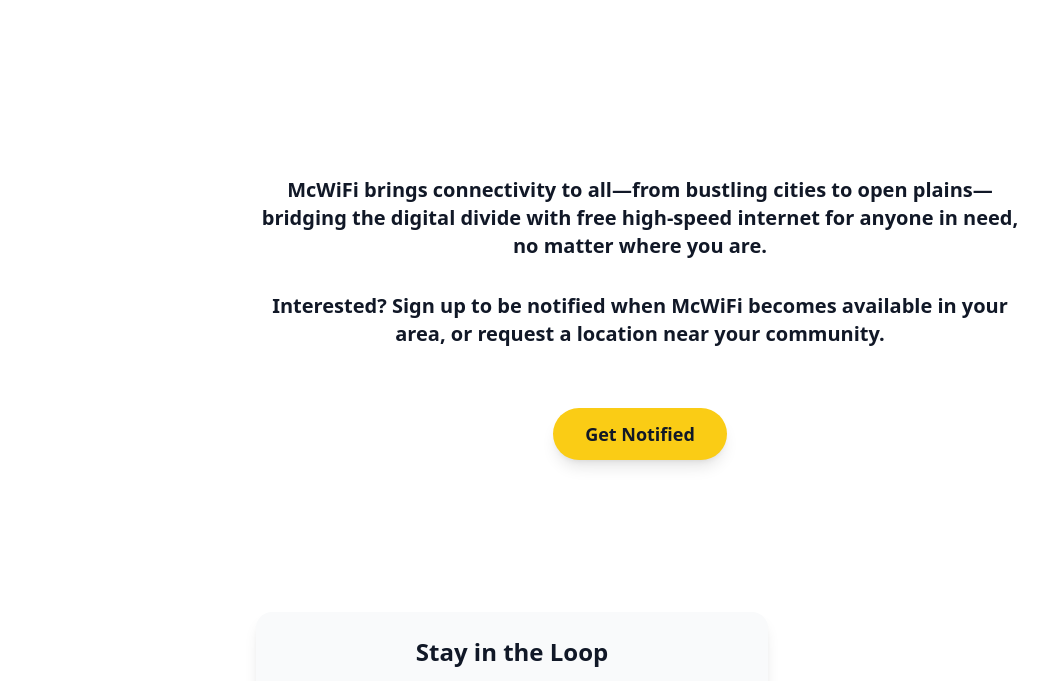
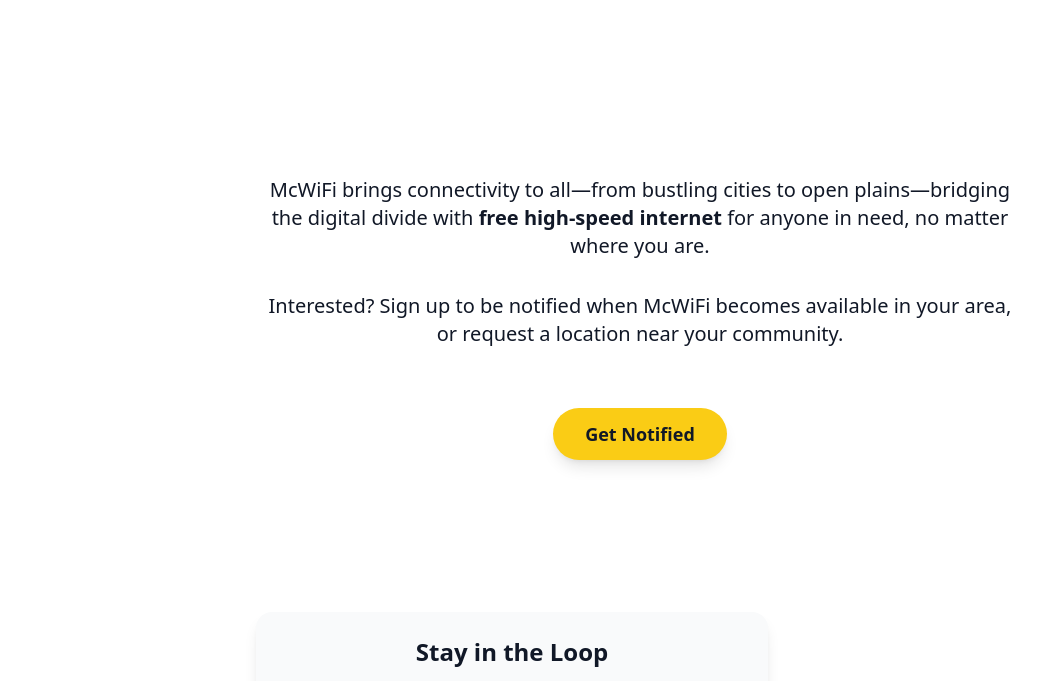
Before and after one commit to McWiFi-Owner/mcwifi-landing, a plain HTML site: page index.html in a window 1280 px wide. Shown: the part 76-757 px from the top of the page, without its empty margins (0-1054 px from the left). Drawn offline with nearby package versions, Linux system fonts and the light colour scheme.

Commit message:
Update index.html

```diff
--- a/index.html
+++ b/index.html
@@ -34,12 +34,13 @@
 
 <!-- After -->
 <h2 class="text-5xl sm:text-6xl font-extrabold mb-6 leading-tight break-words">
-        <p class="text-lg sm:text-xl mb-8">
-          McWiFi brings connectivity to all—from bustling cities to open plains—bridging the digital divide with <span class="font-semibold">free high-speed internet</span> for anyone in need, no matter where you are.
-        </p>
-        <p class="text-lg sm:text-xl mb-10">
-          Interested? Sign up to be notified when McWiFi becomes available in your area, or request a location near your community.
-        </p>
+        <p class="text-lg sm:text-xl mb-8 font-normal">
+  McWiFi brings connectivity to all—from bustling cities to open plains—bridging the digital divide with
+  <span class="font-semibold">free high-speed internet</span> for anyone in need, no matter where you are.
+</p>
+        <p class="text-lg sm:text-xl mb-10 font-normal">
+  Interested? Sign up to be notified when McWiFi becomes available in your area, or request a location near your community.
+</p>
         <a href="#subscribe" class="inline-block bg-yellow-400 hover:bg-yellow-500 text-gray-900 py-3 px-8 rounded-full text-lg font-semibold shadow-lg transition">
           Get&nbsp;Notified
         </a>
```
